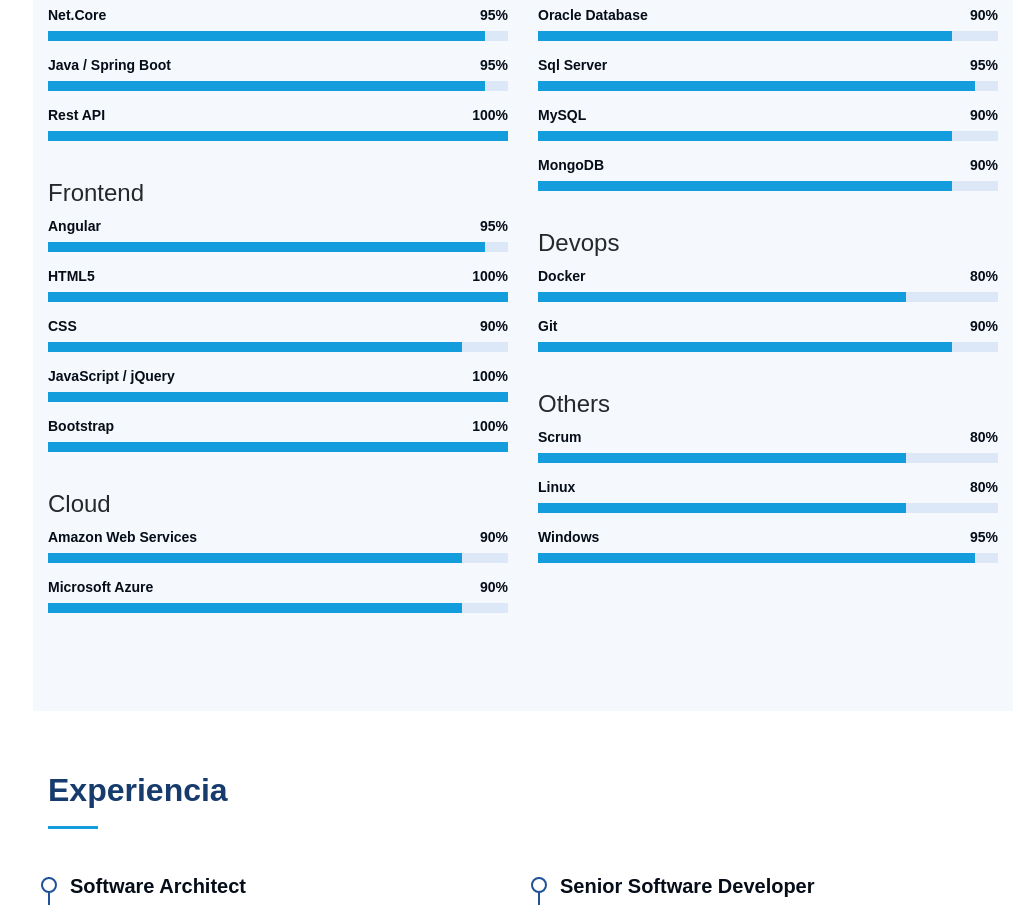
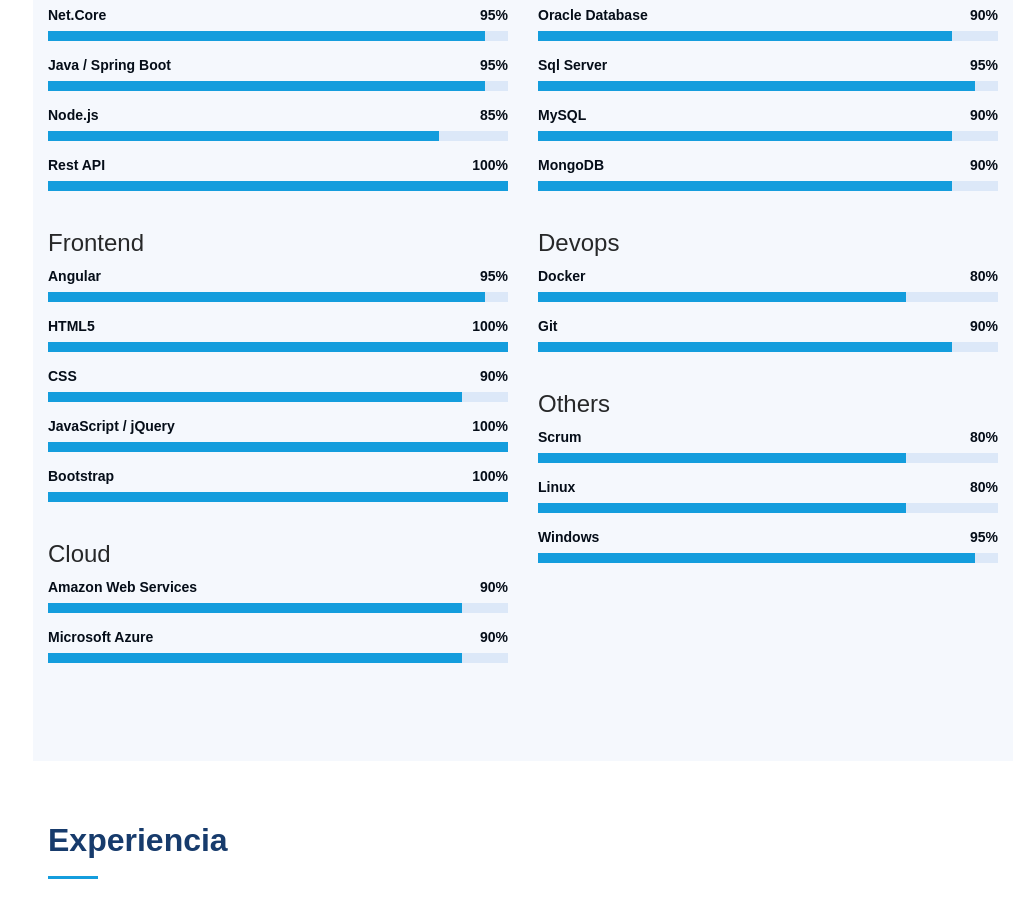
Before and after one commit to vorellana/vorellana.github.io, a plain HTML site: page index.html in a window 1280 px wide. Shown: the part 1565-2470 px from the top of the page, without its empty margins (267-1280 px from the left). Drawn offline with Linux system fonts and the light colour scheme; a web font is replaced by a local one.

Commit message:
commit nro 015

```diff
--- a/index.html
+++ b/index.html
@@ -168,6 +168,13 @@
               <span class="skill">Java / Spring Boot <i class="val">95%</i></span>
               <div class="progress-bar-wrap">
                 <div class="progress-bar" role="progressbar" aria-valuenow="95" aria-valuemin="0" aria-valuemax="100"></div>
+              </div>
+            </div>
+
+            <div class="progress" >
+              <span class="skill">Node.js <i class="val">85%</i></span>
+              <div class="progress-bar-wrap">
+                <div class="progress-bar" role="progressbar" aria-valuenow="85" aria-valuemin="0" aria-valuemax="100"></div>
               </div>
             </div>
 
```
